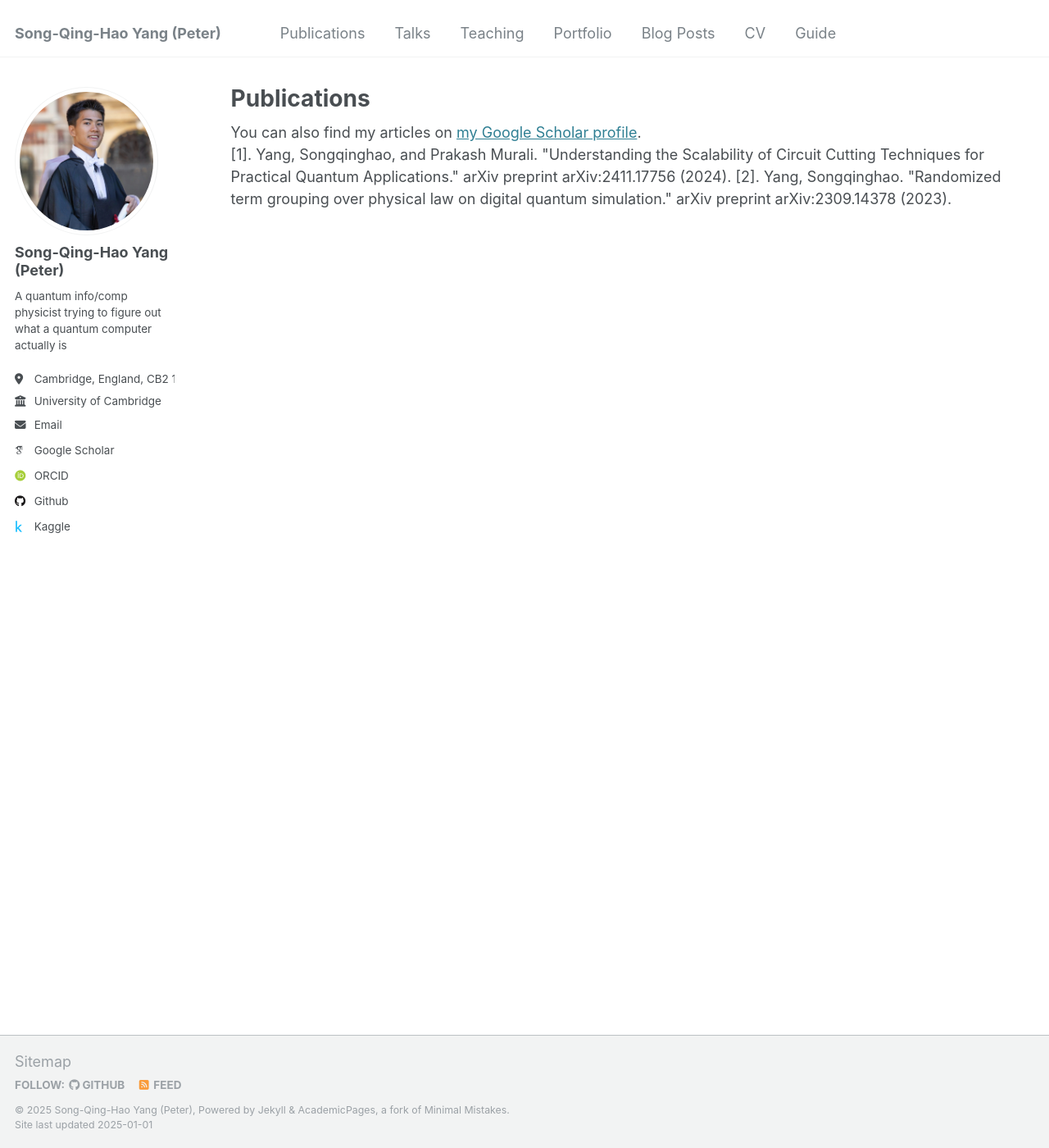
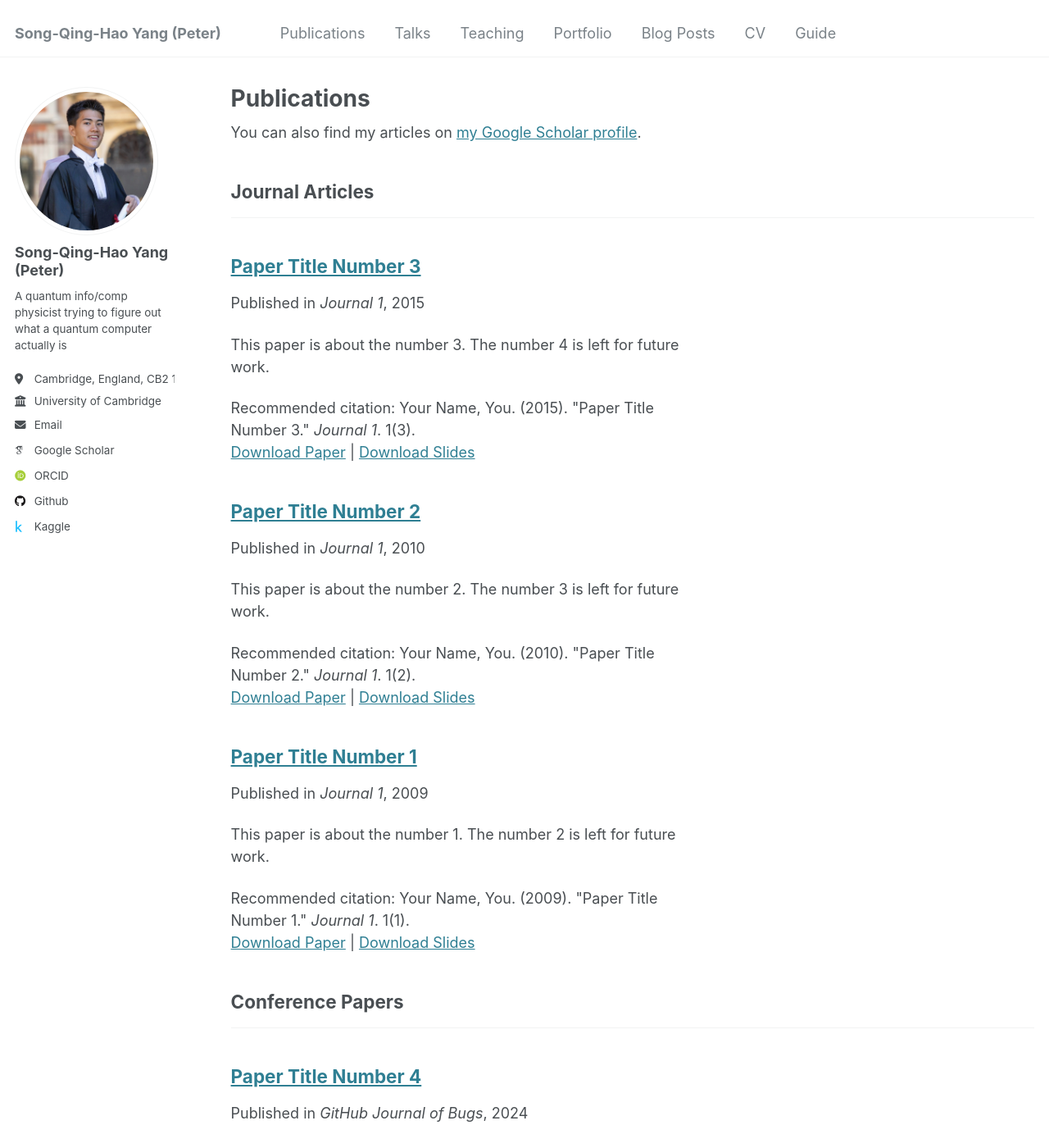
Before and after one commit to SongQingHao-Yang/SongQingHao-Yang.github.io, a Jekyll site: the page built from _pages/publications.html, in a window 1280 px wide and 1400 px high. Shown: the whole window at 82% size. Built offline with Jekyll 4.4.1, drawn with Linux system fonts in a browser that asks for light colours; some web fonts are replaced; some of the changed text lies outside the part shown.

Commit message:
Update publications.html

```diff
--- a/_pages/publications.html
+++ b/_pages/publications.html
@@ -9,13 +9,10 @@ author_profile: true
   <div class="wordwrap">You can also find my articles on <a href="{{site.author.googlescholar}}">my Google Scholar profile</a>.</div>
 {% endif %}
 
-[1].  Yang, Songqinghao, and Prakash Murali. "Understanding the Scalability of Circuit Cutting Techniques for Practical Quantum Applications." arXiv preprint arXiv:2411.17756 (2024).
-
-[2].  Yang, Songqinghao. "Randomized term grouping over physical law on digital quantum simulation." arXiv preprint arXiv:2309.14378 (2023).
 {% include base_path %}
 
 <!-- New style rendering if publication categories are defined -->
-<!-- {% if site.publication_category %}
+{% if site.publication_category %}
   {% for category in site.publication_category  %}
     {% assign title_shown = false %}
     {% for post in site.publications reversed %}
@@ -33,4 +30,4 @@ author_profile: true
   {% for post in site.publications reversed %}
     {% include archive-single.html %}
   {% endfor %}
-{% endif %} -->
+{% endif %}
```
